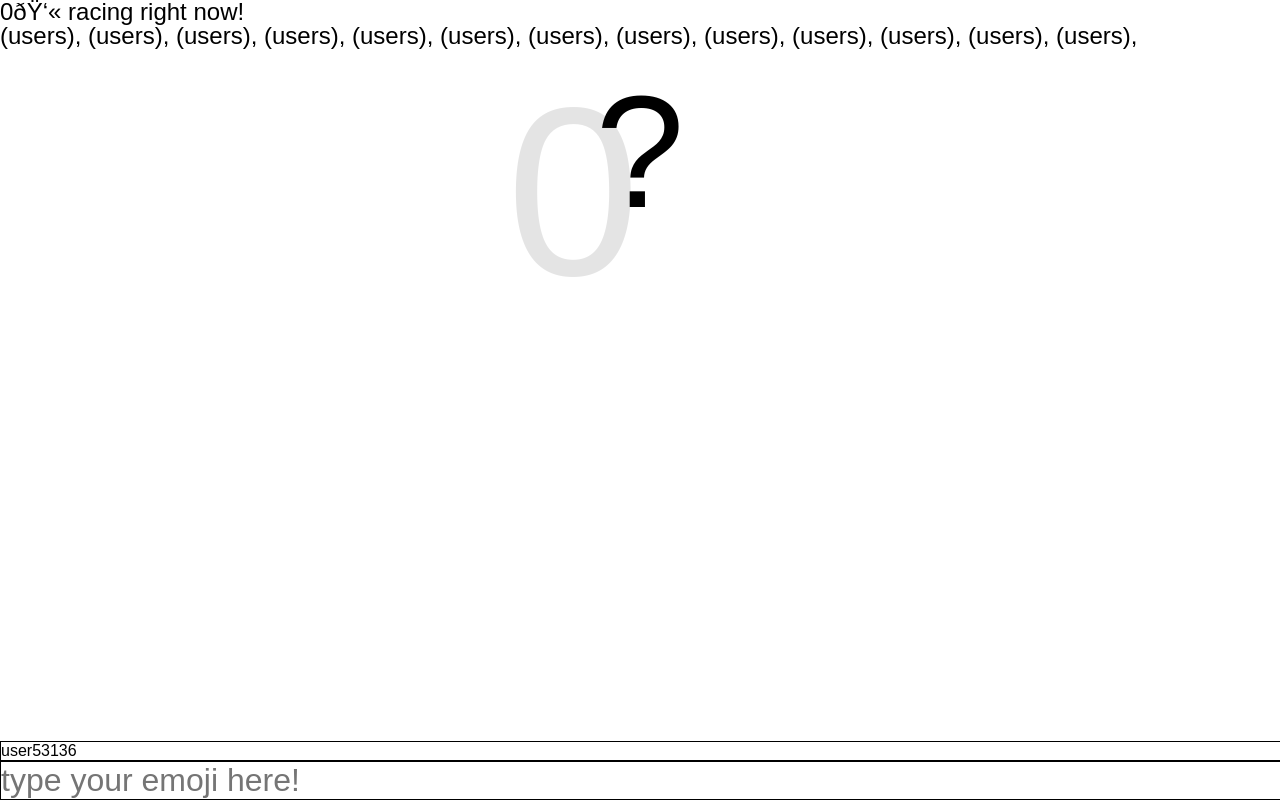
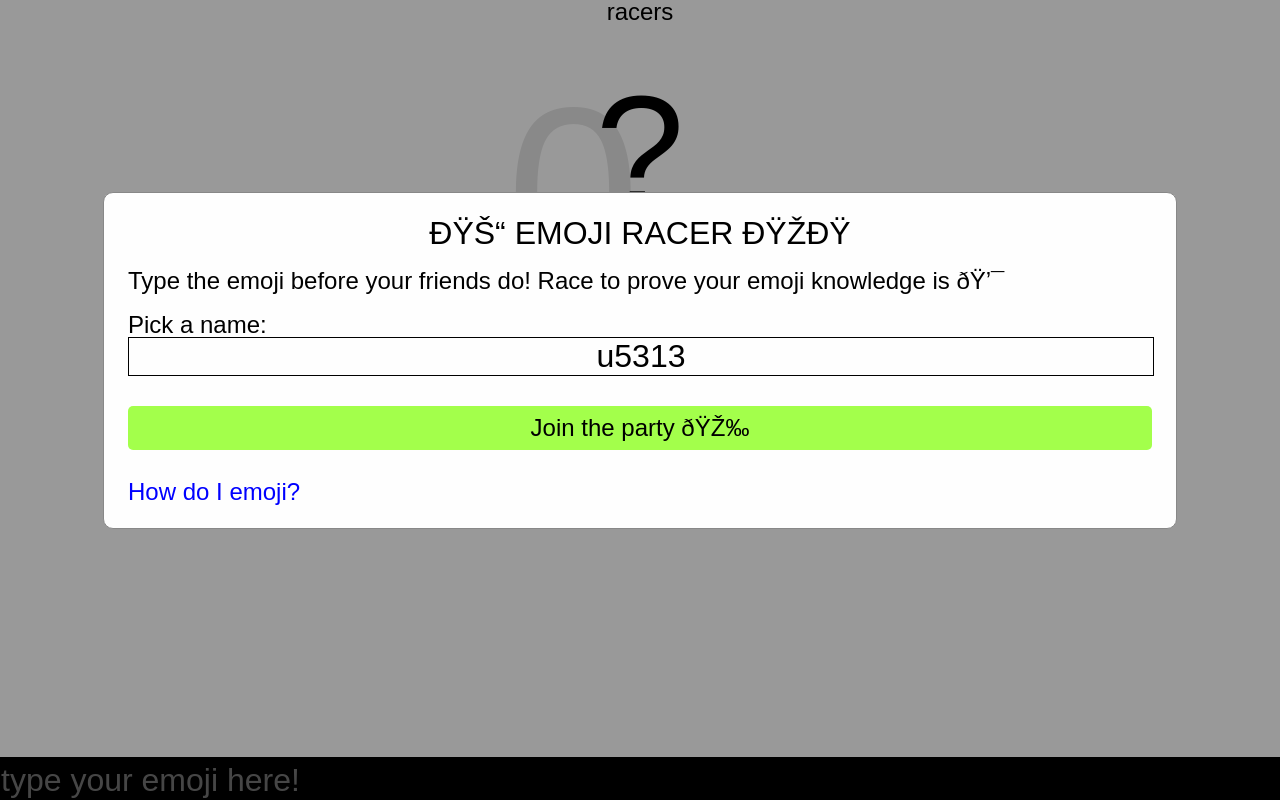
Before and after one commit to vorpus/EmojiRacer, a website: page index.html in a window 1280 px wide. Drawn offline with nearby package versions, Linux system fonts and the light colour scheme; no server answers.

Commit message:
Implement users and scoreboard

```diff
--- a/game.js
+++ b/game.js
@@ -20,9 +20,8 @@ function Game () {
     return freshEmoji.emoji;
   }
 
-  this.guess = function(playerGuess, name) {
+  this.guess = function(playerGuess) {
     var guess = this.processGuess(playerGuess);
-    console.log(`${name} guesses ${guess} for ${this.answer}!`)
     if (guess === this.answer) {
       this.newEmoji();
       return true;
--- a/index.html
+++ b/index.html
@@ -1,22 +1,50 @@
 <!doctype html>
 <html>
   <head>
-    <title>🔥🔥🔥Emoji Racer!🔥🔥🔥</title>
+    <title>🔥Emoji Racer!🔥</title>
+    <link rel="stylesheet" href="css/reset.css" />
     <link rel="stylesheet" href="css/style.css" />
-    <link rel="stylesheet" href="css/reset.css" />
+    <link rel="stylesheet" href="css/modal.css" />
   </head>
   <body>
+    <div class="modal">
+      <div class="instructions-modal">
+        <div class="modal-text">
+          <div class="modal-title">
+            🚓 emoji racer 🐎🏁
+          </div>
+          <div class="modal-p">
+            Type the emoji before your friends do! Race to prove your emoji knowledge is 💯
+          </div>
+          <label>Pick a name:
+            <input id="username" autocomplete="off" value="guest"/>
+          </label>
+          <div class="start-game">
+            Join the party 🎉
+          </div>
+
+          <div class="help show-modal">
+            How do I emoji?
+          </div>
+
+          <div class="keyboard-instructions">
+            OSX: control + ⌘ + space
+            <br>
+            iOS/Android: download Gboard!
+            <br>
+            PC: <a href="https://chrome.google.com/webstore/detail/emoji-input-by-emojistuff/immhpnclomdloikkpcefncmfgjbkojmh?hl=en-US">Chrome extension</a>
+          </div>
+        </div>
+      </div>
+    </div>
+
     <div class="the-world">
       <div class="topper">
         <div class="connections">
-          0
-        </div>
-        <div class="connections-dummy">
-          👫 racing right now!
+          racers
         </div>
         <div class="online-parent">
           <div class="online-users">
-            (users), (users), (users), (users), (users), (users), (users), (users), (users), (users), (users), (users), (users),
           </div>
         </div>
       </div>
@@ -33,7 +61,7 @@
 
       <div class="bottomer">
         <form action="">
-          <input id="username" autocomplete="off" value="guest"/>
+
           <input id="m" autocomplete="off" placeholder="type your emoji here!"/>
         </form>
       </div>
--- /dev/null
+++ b/public/css/modal.css
@@ -0,0 +1,59 @@
+.modal {
+  display: none; /* Hidden by default */
+  position: fixed; /* Stay in place */
+  z-index: 1; /* Sit on top */
+  left: 0;
+  top: 0;
+  width: 100%; /* Full width */
+  height: 100%; /* Full height */
+  overflow: auto; /* Enable scroll if needed */
+  background-color: rgb(0,0,0); /* Fallback color */
+  background-color: rgba(0,0,0,0.4); /* Black w/ opacity */
+  font-size: 3vh;
+}
+.instructions-modal {
+  background-color: #fefefe;
+  margin: 15% auto; /* 15% from the top and centered */
+  padding: 3vh;
+  border: 1px solid #888;
+  width: 80%; /* Could be more or less, depending on screen size */
+  border-radius: 10px;
+}
+
+.keyboard-instructions {
+  display: none;
+}
+
+.modal-text input {
+  font-size: 4vh;
+  border: 1px solid black;
+  text-align: center;
+  width: 100%;
+}
+
+.start-game {
+  text-align: center;
+  padding: 10px;
+  margin: 30px 0px;
+  background: #A3FF4B;
+  border-radius: 5px;
+}
+
+.help {
+  display: none;
+  color: blue;
+}
+.show-modal {
+  display: block;
+}
+
+.modal-title {
+  font-size: 4vh;
+  margin-bottom: 20px;
+  text-transform: uppercase;
+  text-align: center;
+}
+
+.modal-p {
+  margin-bottom: 20px;
+}
--- a/public/css/reset.css
+++ b/public/css/reset.css
@@ -6,14 +6,16 @@ button, article, footer, small {
   padding: 0;
   border: 0;
   outline: 0;
-  font: inherit;
   font-family: sans-serif;
-  box-sizing: inherit;
   text-align: inherit;
   text-decoration: inherit;
   vertical-align: inherit;
   color: inherit;
   background: transparent;
+}
+
+a {
+  color: blue;
 }
 
 /* HTML5 display-role reset for older browsers */
--- a/public/css/style.css
+++ b/public/css/style.css
@@ -1,10 +1,8 @@
-* {
-  font-size: 5vh;
-  box-sizing: border-box;
-}
 
 body {
   font-family: sans-serif;
+  font-size: 5vh;
+  box-sizing: border-box;
 }
 
 form {
@@ -33,7 +31,7 @@ form input {
 
 .connections {
   font-size: 3vh;
-  float: left;
+  text-align: center;
 }
 .connections-dummy {
   font-size: 3vh;
@@ -60,18 +58,14 @@ form input {
 }
 
 #messages {
-    list-style-type: none;
-    margin: 0;
-    padding: 0;
+  font-size: 8vh;
+  list-style-type: none;
+  margin: 0;
+  padding: 0;
 }
 
 #messages li:nth-child(odd) {
   background: lightgray;
-}
-
-#username {
-  font-size: 2vh;
-  border: 1px solid black;
 }
 
 #m {
--- a/public/local.js
+++ b/public/local.js
@@ -1,15 +1,40 @@
 var socket = io();
+var name = '';
 var wins = 0;
 
-$('#username').val(`user${Math.floor(Math.random()*100000)}`)
+$('#username').val(`u${Math.floor(Math.random()*10000)}`)
 
 $('#m').on('input', () => {
-  socket.emit('guess', $('#m').val(), $('#username').val());
+  name = $('#username').val()
+  socket.emit('guess', $('#m').val(), name);
   $('#m').val('');
 });
 
 $('form').submit(function(e){
   e.preventDefault();
+});
+
+$('body').bind('copy paste',function(e) {
+  socket.emit('cheating', $('#username').val());
+  e.preventDefault(); return false;
+});
+
+$('.the-world').on('click', () => {
+  $('#m').focus();
+  setTimeout(function() { window.scrollTo(0, 0); }, 100);
+})
+
+$('.modal').addClass('show-modal');
+
+$('.start-game').on('click', () => {
+  $('.modal').removeClass('show-modal');
+  $('#m').focus();
+  setTimeout(function() { window.scrollTo(0, 0); }, 100);
+});
+
+$('.help').on('click', () => {
+  $('.help').removeClass('show-modal');
+  $('.keyboard-instructions').addClass('show-modal');
 });
 
 socket.on('guess', function(msg, name){
@@ -31,15 +56,15 @@ socket.on('timer', (num) => {
 });
 
 socket.on('connections', (num) => {
-  $('.connections').html(num);
+  $('.connections').html(`${num} 👫 racing right now!`);
+});
+
+socket.on('online players', (num) => {
+  $('.online-users').html(num);
 });
 
 socket.on('target', (targetEmoji) => {
   $('.target').html(targetEmoji);
-});
-
-socket.on('change name', (newName) => {
-
 });
 
 socket.on('cheating', (name) => {
@@ -48,12 +73,3 @@ socket.on('cheating', (name) => {
     .animate({opacity: 1.0}, 5000)
     .fadeOut('slow');
 })
-
-$('body').bind('copy paste',function(e) {
-  socket.emit('cheating', $('#username').val());
-  e.preventDefault(); return false;
-});
-
-$('.the-world').on('click', () => {
-  $('#m').focus();
-})
```
Also changed, not shown: index.js (+25 -8 lines).
